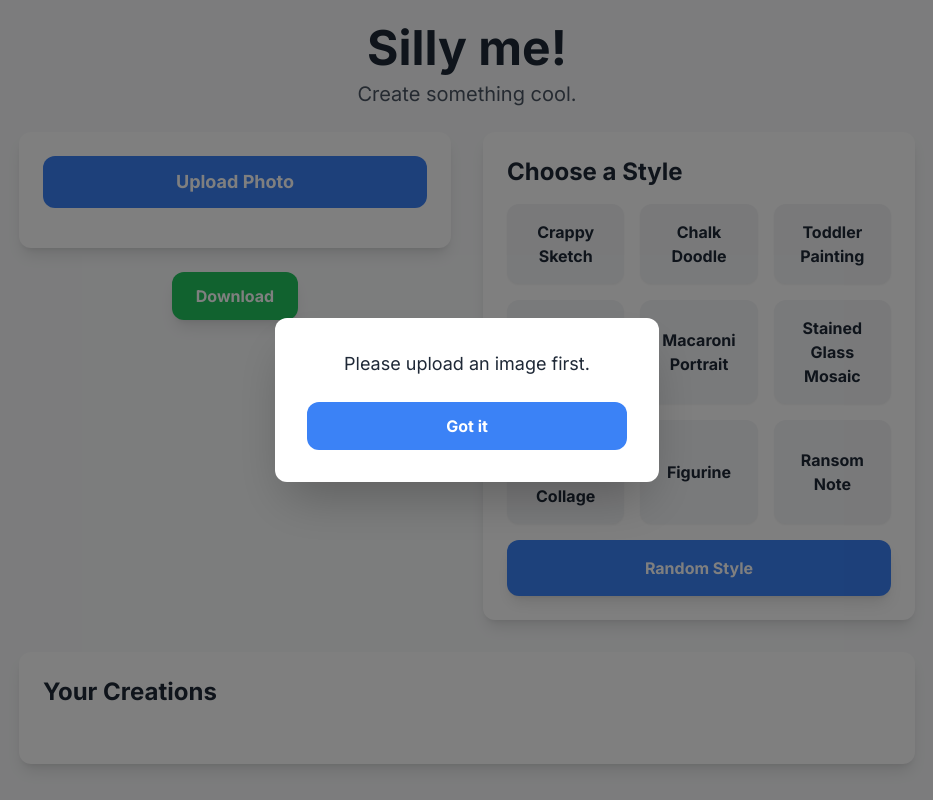
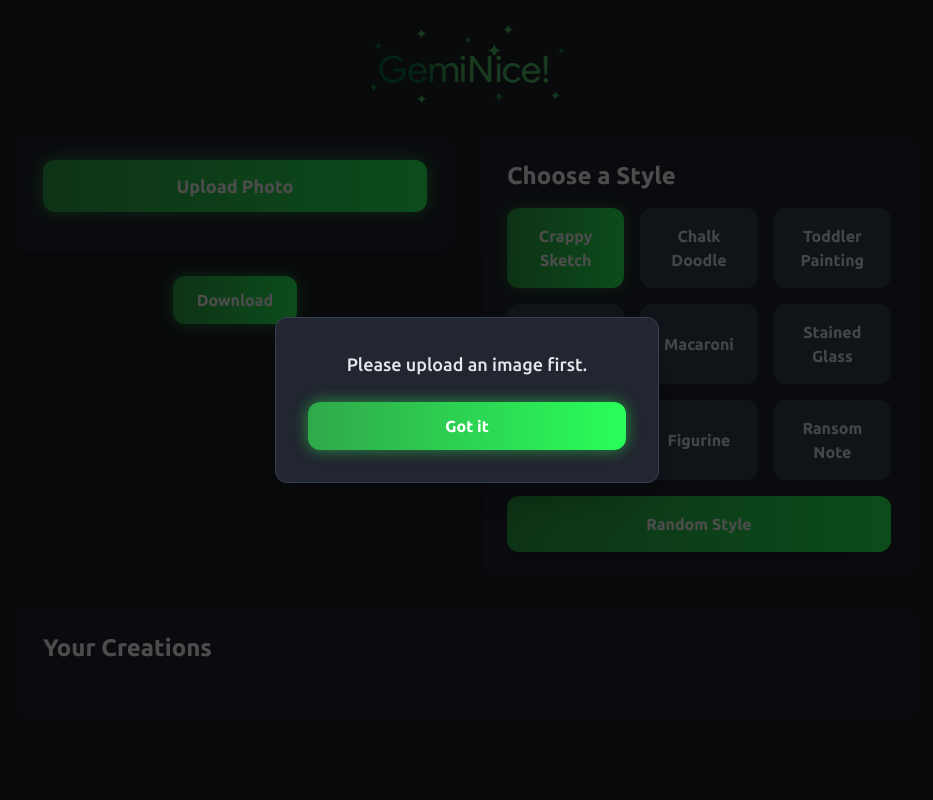
Before and after one commit to Cryptoleee/sillyme, a website: page index.html in a window 1280 px wide. Both pictures are taken after a click on the button "Crappy Sketch". Shown: the whole page, without its empty margins (173-1106 px from the left). Drawn offline with nearby package versions, Linux system fonts and the light colour scheme.

Commit message:
Update index.html

```diff
--- a/index.html
+++ b/index.html
@@ -6,60 +6,98 @@
     <title>Silly Me</title>
     <link rel="preconnect" href="https://fonts.googleapis.com">
     <link rel="preconnect" href="https://fonts.gstatic.com" crossorigin>
-    <link href="https://fonts.googleapis.com/css2?family=Inter:wght@400;700&display=swap" rel="stylesheet">
+    <link href="https://fonts.googleapis.com/css2?family=Ubuntu:wght@400;500;700&display=swap" rel="stylesheet">
     <script src="https://cdn.tailwindcss.com"></script>
+    <script>
+        tailwind.config = {
+          theme: {
+            extend: {
+              fontFamily: {
+                sans: ['Ubuntu', 'sans-serif'],
+              },
+            }
+          }
+        }
+    </script>
+    <style>
+        .btn-gradient {
+            background-image: linear-gradient(to right, #30a84a, #29ff5a);
+            transition: all 0.3s ease;
+            box-shadow: 0 0 15px rgba(48, 168, 74, 0.4), 0 0 15px rgba(41, 255, 90, 0.3);
+        }
+        .btn-gradient:hover {
+            box-shadow: 0 0 25px rgba(48, 168, 74, 0.7), 0 0 25px rgba(41, 255, 90, 0.5);
+            transform: scale(1.03);
+        }
+
+        .style-button {
+            background-color: #374151; /* bg-gray-700 */
+            transition: all 0.3s ease;
+        }
+        .style-button:hover {
+            background-color: #4B5563; /* bg-gray-600 */
+            box-shadow: 0 0 5px rgba(48, 168, 74, 0.2);
+            transform: scale(1.03);
+        }
+        .style-button.active {
+            background-image: linear-gradient(to right, #30a84a, #29ff5a);
+            box-shadow: 0 0 15px rgba(48, 168, 74, 0.5);
+            color: white;
+        }
+    </style>
  </head>
-<body class="bg-gray-50 text-gray-900 font-[Inter] flex flex-col items-center p-6 min-h-screen">
+<body class="text-gray-200 font-sans flex flex-col items-center p-6 min-h-screen" style="background-color: #1f2128;">
 
     <div class="max-w-4xl w-full flex flex-col items-center">
-        <h1 class="text-5xl font-bold text-center text-gray-800 mb-2">Silly me!</h1>
-        <p class="text-xl text-center text-gray-600 mb-6">Create something cool.</p>
+        <div class="text-center mb-8">
+            <img src="GeminNice.png" alt="Silly Me Logo" class="mx-auto h-16 md:h-20">
+        </div>
 
         <!-- Main Content Area -->
         <div class="flex flex-col md:flex-row gap-8 w-full">
 
             <!-- Photo Upload & Canvas Section -->
             <div class="flex flex-col items-center flex-1">
-                <div class="w-full bg-white rounded-xl shadow-lg p-6 mb-6 relative">
+                <div class="w-full rounded-xl shadow-lg p-6 mb-6 relative" style="background-color: #222630;">
                     <input type="file" id="fileInput" accept="image/*" class="hidden">
-                    <label for="fileInput" id="fileInputLabel" class="w-full cursor-pointer bg-blue-500 text-white py-3 px-6 rounded-xl text-center text-lg font-bold hover:bg-blue-600 transition-colors duration-200 block mb-4">
+                    <label for="fileInput" id="fileInputLabel" class="w-full cursor-pointer btn-gradient text-white py-3 px-6 rounded-xl text-center text-lg font-bold block mb-4">
                         Upload Photo
                     </label>
 
                     <div class="relative w-full">
-                        <img id="imageDisplay" class="w-full h-auto rounded-xl shadow-md border border-gray-200 hidden" alt="Generated image">
-                        <div id="loadingOverlay" class="hidden absolute inset-0 bg-white bg-opacity-80 flex items-center justify-center rounded-xl">
-                            <svg class="animate-spin -ml-1 mr-3 h-12 w-12 text-blue-500" xmlns="http://www.w3.org/2000/svg" fill="none" viewBox="0 0 24 24">
+                        <img id="imageDisplay" class="w-full h-auto rounded-xl shadow-md border border-gray-700 hidden" alt="Generated image">
+                        <div id="loadingOverlay" class="hidden absolute inset-0 bg-gray-800 bg-opacity-80 flex items-center justify-center rounded-xl">
+                            <svg class="animate-spin -ml-1 mr-3 h-12 w-12 text-green-500" xmlns="http://www.w3.org/2000/svg" fill="none" viewBox="0 0 24 24">
                                 <circle class="opacity-25" cx="12" cy="12" r="10" stroke="currentColor" stroke-width="4"></circle>
                                 <path class="opacity-75" fill="currentColor" d="M4 12a8 8 0 018-8V0C5.373 0 0 5.373 0 12h4zm2 5.291A7.962 7.962 0 014 12H0c0 3.042 1.135 5.824 3 7.938l3-2.647z"></path>
                             </svg>
-                            <span class="text-gray-700 text-lg">Generating...</span>
+                            <span class="text-gray-300 text-lg">Generating...</span>
                         </div>
                     </div>
                 </div>
 
                 <!-- Action Buttons -->
                 <div class="flex flex-wrap justify-center gap-4 w-full">
-                    <button id="downloadButton" class="bg-green-500 text-white font-bold py-3 px-6 rounded-xl transition-transform hover:scale-105 shadow-lg w-full md:w-auto">Download</button>
+                    <button id="downloadButton" class="btn-gradient text-white font-bold py-3 px-6 rounded-xl w-full md:w-auto">Download</button>
                 </div>
             </div>
 
             <!-- Style Buttons Section -->
             <div class="flex-1 w-full md:w-auto">
-                <div class="bg-white rounded-xl shadow-lg p-6">
-                    <h2 class="text-2xl font-bold mb-4 text-gray-800">Choose a Style</h2>
+                <div class="rounded-xl shadow-lg p-6" style="background-color: #222630;">
+                    <h2 class="text-2xl font-bold mb-4 text-white">Choose a Style</h2>
                     <div class="grid grid-cols-2 sm:grid-cols-2 md:grid-cols-2 lg:grid-cols-3 gap-4">
-                        <button class="style-button bg-gray-100 text-gray-800 p-4 rounded-xl font-bold shadow-sm transition-transform hover:scale-105" data-style="crappy-sketch">Crappy Sketch</button>
-                        <button class="style-button bg-gray-100 text-gray-800 p-4 rounded-xl font-bold shadow-sm transition-transform hover:scale-105" data-style="chalk-doodle">Chalk Doodle</button>
-                        <button class="style-button bg-gray-100 text-gray-800 p-4 rounded-xl font-bold shadow-sm transition-transform hover:scale-105" data-style="toddler-painting">Toddler Painting</button>
-                        <button class="style-button bg-gray-100 text-gray-800 p-4 rounded-xl font-bold shadow-sm transition-transform hover:scale-105" data-style="bubblegum-sculpture">Bubblegum Sculpture</button>
-                        <button class="style-button bg-gray-100 text-gray-800 p-4 rounded-xl font-bold shadow-sm transition-transform hover:scale-105" data-style="macaroni-portrait">Macaroni Portrait</button>
-                        <button class="style-button bg-gray-100 text-gray-800 p-4 rounded-xl font-bold shadow-sm transition-transform hover:scale-105" data-style="stained-glass">Stained Glass Mosaic</button>
-                        <button class="style-button bg-gray-100 text-gray-800 p-4 rounded-xl font-bold shadow-sm transition-transform hover:scale-105" data-style="paint-collage">Textured Paint Collage</button>
-                        <button class="style-button bg-gray-100 text-gray-800 p-4 rounded-xl font-bold shadow-sm transition-transform hover:scale-105" data-style="figurine">Figurine</button>
-                        <button class="style-button bg-gray-100 text-gray-800 p-4 rounded-xl font-bold shadow-sm transition-transform hover:scale-105" data-style="ransom-note">Ransom Note</button>
-                        <button id="randomButton" class="bg-blue-500 text-white p-4 rounded-xl font-bold shadow-lg transition-transform hover:scale-105 col-span-2 sm:col-span-2 md:col-span-2 lg:col-span-3">Random Style</button>
-                        <div id="randomPromptDisplay" class="col-span-2 sm:col-span-2 md:col-span-2 lg:col-span-3 text-sm text-center text-gray-600 mt-2 p-2 rounded-xl bg-gray-100 hidden"></div>
+                        <button class="style-button text-gray-200 p-4 rounded-xl font-bold shadow-sm" data-style="crappy-sketch">Crappy Sketch</button>
+                        <button class="style-button text-gray-200 p-4 rounded-xl font-bold shadow-sm" data-style="chalk-doodle">Chalk Doodle</button>
+                        <button class="style-button text-gray-200 p-4 rounded-xl font-bold shadow-sm" data-style="toddler-painting">Toddler Painting</button>
+                        <button class="style-button text-gray-200 p-4 rounded-xl font-bold shadow-sm" data-style="bubblegum-sculpture">Bubblegum</button>
+                        <button class="style-button text-gray-200 p-4 rounded-xl font-bold shadow-sm" data-style="macaroni-portrait">Macaroni</button>
+                        <button class="style-button text-gray-200 p-4 rounded-xl font-bold shadow-sm" data-style="stained-glass">Stained Glass</button>
+                        <button class="style-button text-gray-200 p-4 rounded-xl font-bold shadow-sm" data-style="paint-collage">Paint Collage</button>
+                        <button class="style-button text-gray-200 p-4 rounded-xl font-bold shadow-sm" data-style="figurine">Figurine</button>
+                        <button class="style-button text-gray-200 p-4 rounded-xl font-bold shadow-sm" data-style="ransom-note">Ransom Note</button>
+                        <button id="randomButton" class="btn-gradient text-white p-4 rounded-xl font-bold shadow-lg col-span-2 sm:col-span-2 md:col-span-2 lg:col-span-3">Random Style</button>
+                        <div id="randomPromptDisplay" class="col-span-2 sm:col-span-2 md:col-span-2 lg:col-span-3 text-sm text-center text-gray-400 mt-2 p-2 rounded-xl bg-gray-700 hidden"></div>
                     </div>
                 </div>
             </div>
@@ -67,8 +105,8 @@
 
         <!-- History Section -->
         <div class="mt-8 w-full max-w-4xl">
-            <div class="bg-white rounded-xl shadow-lg p-6">
-                <h2 class="text-2xl font-bold mb-4 text-gray-800">Your Creations</h2>
+            <div class="rounded-xl shadow-lg p-6" style="background-color: #222630;">
+                <h2 class="text-2xl font-bold mb-4 text-white">Your Creations</h2>
                 <div id="historyContainer" class="flex flex-wrap gap-4 overflow-x-auto p-2">
                     <!-- History items will be rendered here -->
                 </div>
@@ -78,17 +116,17 @@
     </div>
 
     <!-- Message Box Modal -->
-    <div id="messageModal" class="hidden fixed inset-0 bg-black bg-opacity-50 flex items-center justify-center z-50 p-4">
-        <div class="bg-white rounded-xl p-8 shadow-2xl max-w-sm w-full">
-            <p id="modalText" class="text-center text-lg font-medium text-gray-800 mb-6"></p>
-            <button id="closeModalButton" class="w-full bg-blue-500 text-white font-bold py-3 rounded-xl transition-colors hover:bg-blue-600">Got it</button>
+    <div id="messageModal" class="hidden fixed inset-0 bg-black bg-opacity-70 flex items-center justify-center z-50 p-4">
+        <div class="rounded-xl p-8 shadow-2xl max-w-sm w-full border border-gray-700" style="background-color: #222630;">
+            <p id="modalText" class="text-center text-lg font-medium text-gray-200 mb-6"></p>
+            <button id="closeModalButton" class="w-full btn-gradient text-white font-bold py-3 rounded-xl">Got it</button>
         </div>
     </div>
 
     <!-- Image Display Modal -->
     <div id="imageModal" class="hidden fixed inset-0 bg-black bg-opacity-80 flex items-center justify-center z-50 p-4">
-        <div class="relative bg-white rounded-xl p-4 shadow-2xl max-w-lg max-h-[90%] w-full flex flex-col">
-            <button id="closeImageModalButton" class="absolute top-2 right-2 text-white bg-red-500 p-2 rounded-full font-bold font-bold text-lg leading-none w-8 h-8 flex items-center justify-center">×</button>
+        <div class="relative rounded-xl p-4 shadow-2xl max-w-lg max-h-[90%] w-full flex flex-col border border-gray-700" style="background-color: #222630;">
+            <button id="closeImageModalButton" class="absolute top-2 right-2 text-white bg-red-500 p-2 rounded-full font-bold text-lg leading-none w-8 h-8 flex items-center justify-center z-10">×</button>
             <img id="enlargedImage" src="" alt="Enlarged styled image" class="w-full h-auto object-contain rounded-xl">
         </div>
     </div>
@@ -99,9 +137,9 @@
         let creationHistory = [];
 
         const prompts = {
-            'crappy-sketch': 'a scan of a sketch made using a biro on lined paper, it is of a really bad drawn by someone who has never seen this person, bit strange, it\'s not very good, can\'t draw, doodle like, in blue ink on white A4 paper',
+            'crappy-sketch': 'a scan of a sketch made using a biro on lined paper, it is of a really bad drawn by someone who has never seen this person, bit strange, it\\\'s not very good, can\\\'t draw, doodle like, in blue ink on white A4 paper',
             'chalk-doodle': 'A smudged portrait of a person crudely drawn with a stick of white chalk on a dusty, black chalkboard. The lines are not sharp, and some parts are partially erased or smudged, leaving behind a hazy, ghost-like residue. There are visible traces of chalk dust on the bottom.',
-            'toddler-painting': 'A simple and slightly lopsided portrait of a person\'s face, created with thick, uneven blobs of primary-colored paint. The colors are mixed messily in places, and the overall impression is one of a hurried, happy, and chaotic art project on a sheet of butcher paper.',
+            'toddler-painting': 'A simple and slightly lopsided portrait of a person\\\'s face, created with thick, uneven blobs of primary-colored paint. The colors are mixed messily in places, and the overall impression is one of a hurried, happy, and chaotic art project on a sheet of butcher paper.',
             'bubblegum-sculpture': 'An abstract, lumpy, and slightly glistening portrait bust of a person. It is sculpted from bright pink chewed bubblegum, with some stretched, stringy pieces and a few stray crumbs stuck to it. The entire thing is stuck to a piece of faded cardboard.',
             'macaroni-portrait': 'A portrait of a person constructed entirely from various shapes of dried macaroni and cheese noodles. The noodles are glued on unevenly, some are broken, and the overall form is a very poor representation of the person, glued on a brown piece of construction paper.',
             'stained-glass': 'A detailed portrait of a person as a mosaic of multicolored, translucent stained glass pieces joined by black leading lines. The image should be vibrant and have a shattered, yet beautiful effect.',
@@ -124,6 +162,7 @@
         const modalText = document.getElementById('modalText');
         const closeImageModalButton = document.getElementById('closeImageModalButton');
         const randomPromptDisplay = document.getElementById('randomPromptDisplay');
+        const styleButtons = document.querySelectorAll('.style-button');
 
         let originalImage = null;
         let currentImage = null;
@@ -148,8 +187,11 @@
             }
         });
 
-        document.querySelectorAll('.style-button').forEach(button => {
+        styleButtons.forEach(button => {
             button.addEventListener('click', async () => {
+                styleButtons.forEach(btn => btn.classList.remove('active'));
+                button.classList.add('active');
+
                 const styleName = button.dataset.style;
                 const prompt = prompts[styleName];
                 if (prompt) {
@@ -161,6 +203,7 @@
         });
 
         randomButton.addEventListener('click', async () => {
+            styleButtons.forEach(btn => btn.classList.remove('active'));
             await generateRandomPromptAndImage();
         });
 
```
